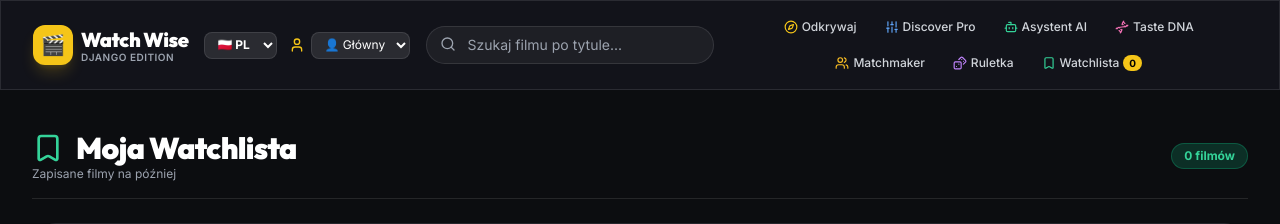
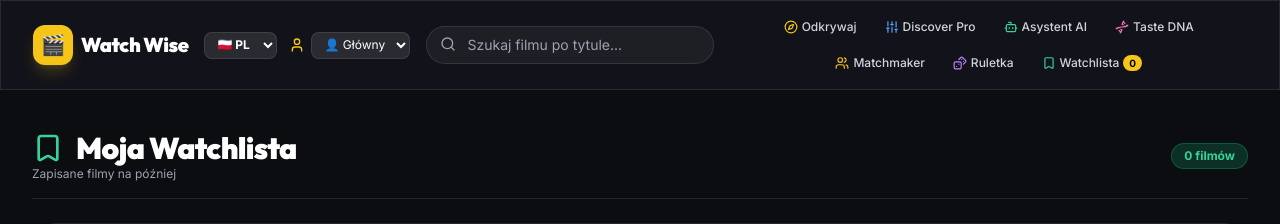
Before and after one commit to krzysztofrasala/cinescope-django, a Django app: page /watchlist/ in a window 1280 px wide. Shown: the top 224 px of the page. Run offline with Django 4.2, Linux system fonts and the light colour scheme; some libraries are stand-ins or nearby versions.

Commit message:
style: Remove Django Edition subtitle from logo header for a clean Watch Wise branding

```diff
--- a/templates/base.html
+++ b/templates/base.html
@@ -102,9 +102,6 @@
                     <div class="flex flex-col">
                         <span class="font-display text-xl font-black tracking-tight text-white group-hover:text-brand-gold transition-colors">
                             Watch Wise
-                        </span>
-                        <span class="text-[10px] text-gray-400 -mt-1 tracking-wider uppercase font-semibold">
-                            Django Edition
                         </span>
                     </div>
                 </a>
```
